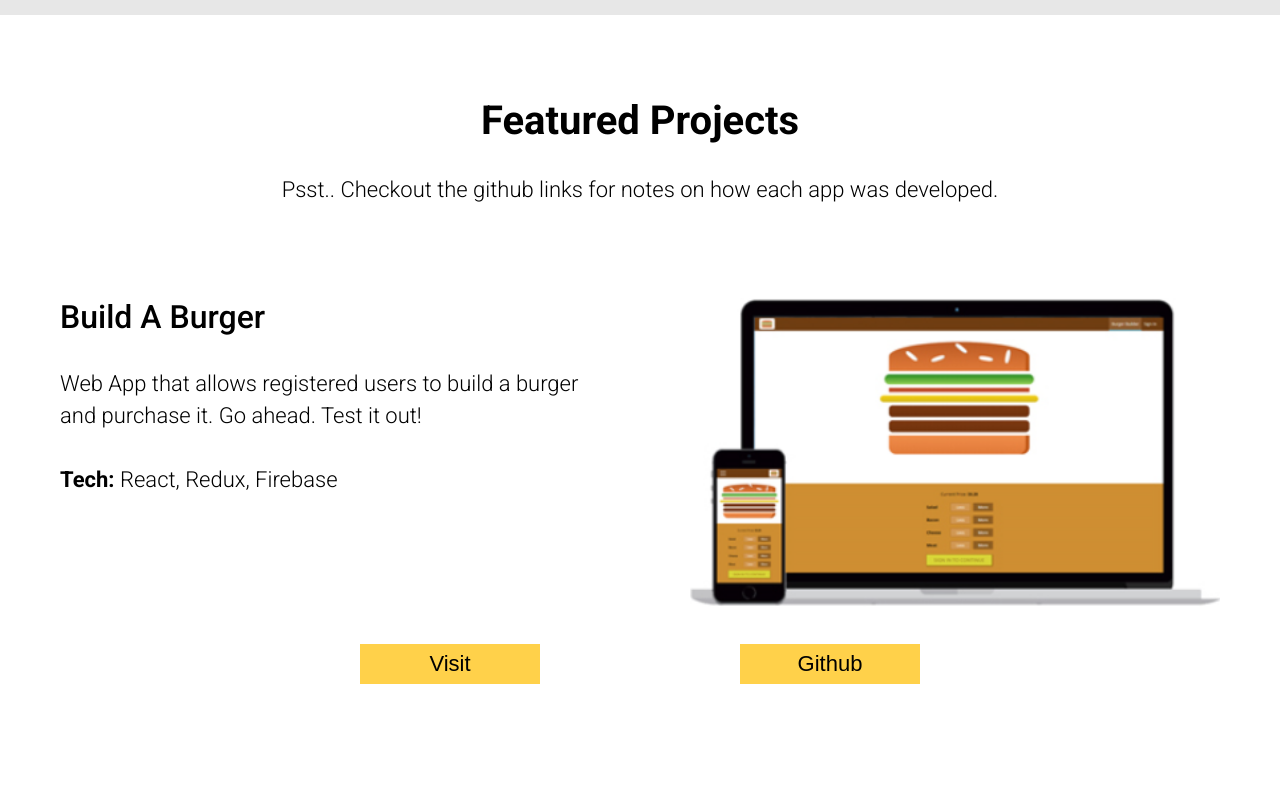
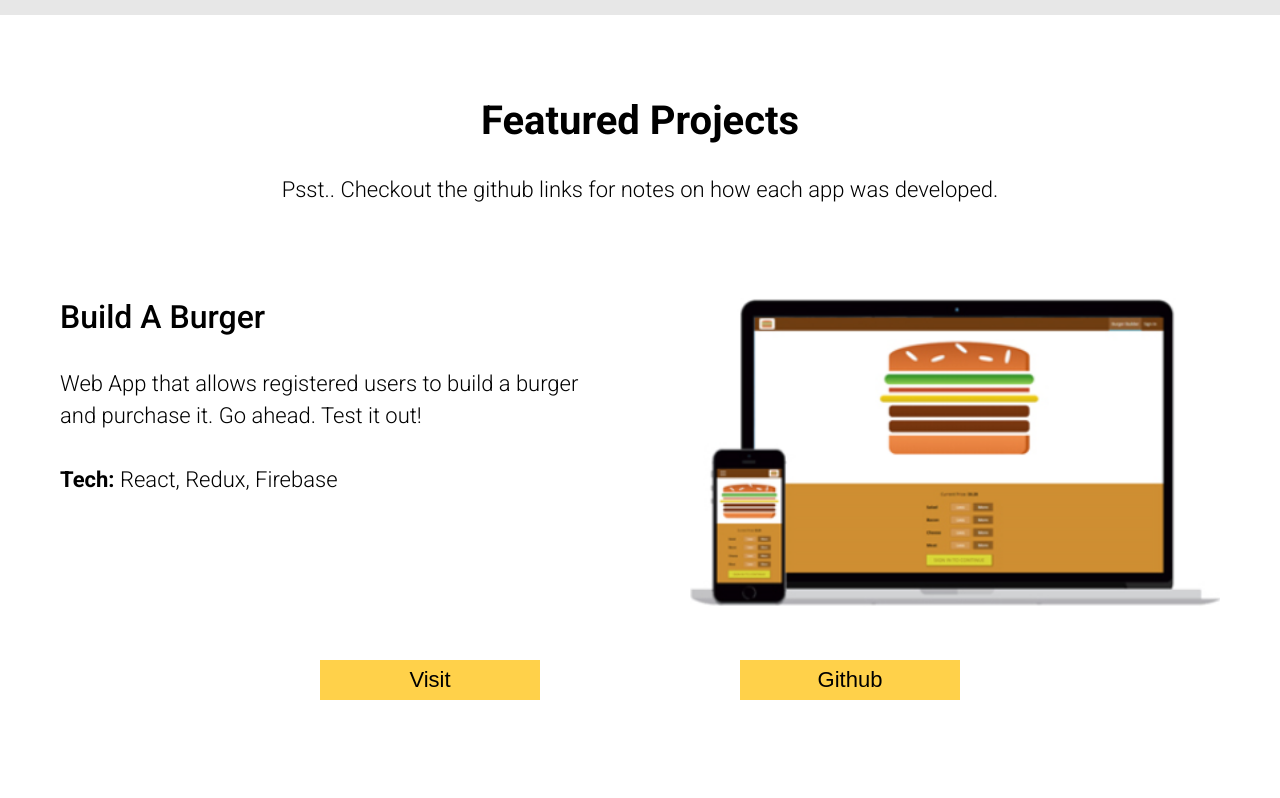
Before and after one commit to Aseelaldallal/portfolio, a React app: page / in a window 1280 px wide. Shown: the part 1337-2135 px from the top of the page. Built offline with nearby package versions, Linux system fonts and the light colour scheme.

Commit message:
button styling, again

```diff
--- a/src/components/Project/Project.css
+++ b/src/components/Project/Project.css
@@ -9,7 +9,7 @@
   flex-direction: row;
   justify-content: center;
   margin-top: 6rem;
-  margin-bottom: 2rem;
+  margin-bottom: 3rem;
 }
 .reverse {
   flex-direction: row-reverse;
--- a/src/components/UI/Button/Button.css
+++ b/src/components/UI/Button/Button.css
@@ -1,5 +1,5 @@
 .button {
-  width: 180px;
+  width: 220px;
   height: 40px;
   font-size: inherit;
   background-color: rgba(255, 209, 74, 1);
```
